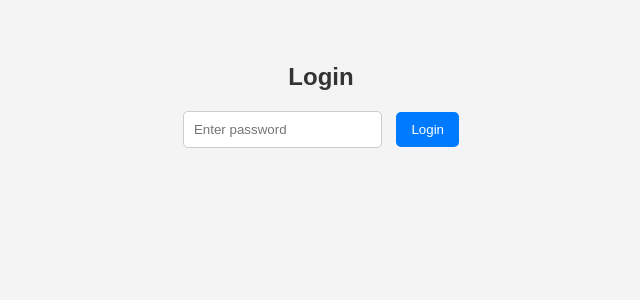
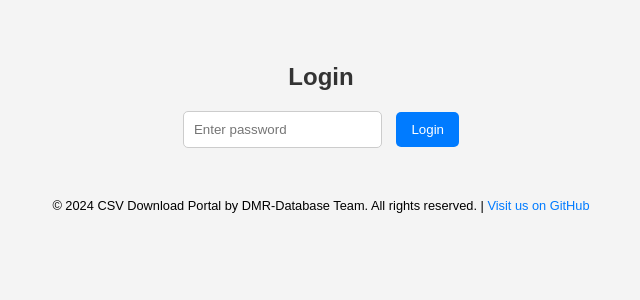
Before and after one commit to DMR-Database/dmr-database-frontend, a PHP site: page / in a window 1280 px wide. Shown: the part 157-457 px from the top of the page, without its empty margins (319-959 px from the left). Run offline with PHP 8.4, Linux system fonts and the light colour scheme.

Commit message:
added copyright and link to github

```diff
--- a/index.php
+++ b/index.php
@@ -319,6 +319,15 @@ if (isset($_POST['download_all'])) {
             border-radius: 5px;
             border: 1px solid #ccc;
         }
+        .copyright {
+            margin-top: 30px;
+            font-size: 0.8rem;
+            text-align: center;
+        }
+        .copyright a {
+            color: #007bff;
+            text-decoration: none;
+        }
     </style>
 </head>
 <body>
@@ -575,7 +584,7 @@ if (isset($_POST['download_all'])) {
         document.getElementById('login-form').addEventListener('submit', function(e) {
             e.preventDefault();
             var password = document.getElementById('password').value;
-            if (password === 'passw0rd') {
+            if (password === 'roodwitblauw') {
                 document.getElementById('login').style.display = 'none';
                 document.querySelector('nav').style.display = 'block';
                 showSection('home');
@@ -592,5 +601,8 @@ if (isset($_POST['download_all'])) {
             document.getElementById(sectionId).style.display = 'block';
         }
     </script>
+    <div class="copyright">
+        &copy; 2024 CSV Download Portal by DMR-Database Team. All rights reserved. | <a href="https://github.com/DMR-Database" target="_blank">Visit us on GitHub</a>
+    </div>
 </body>
 </html>
```
